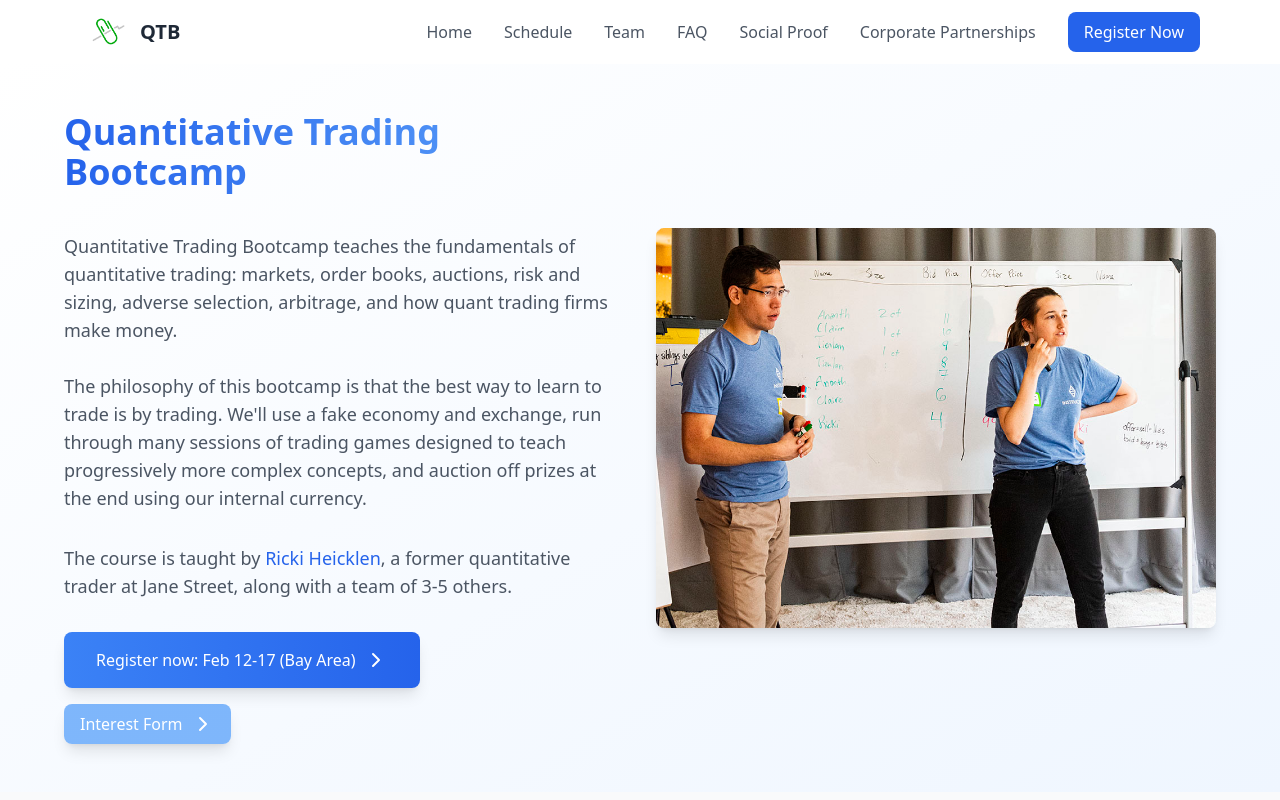
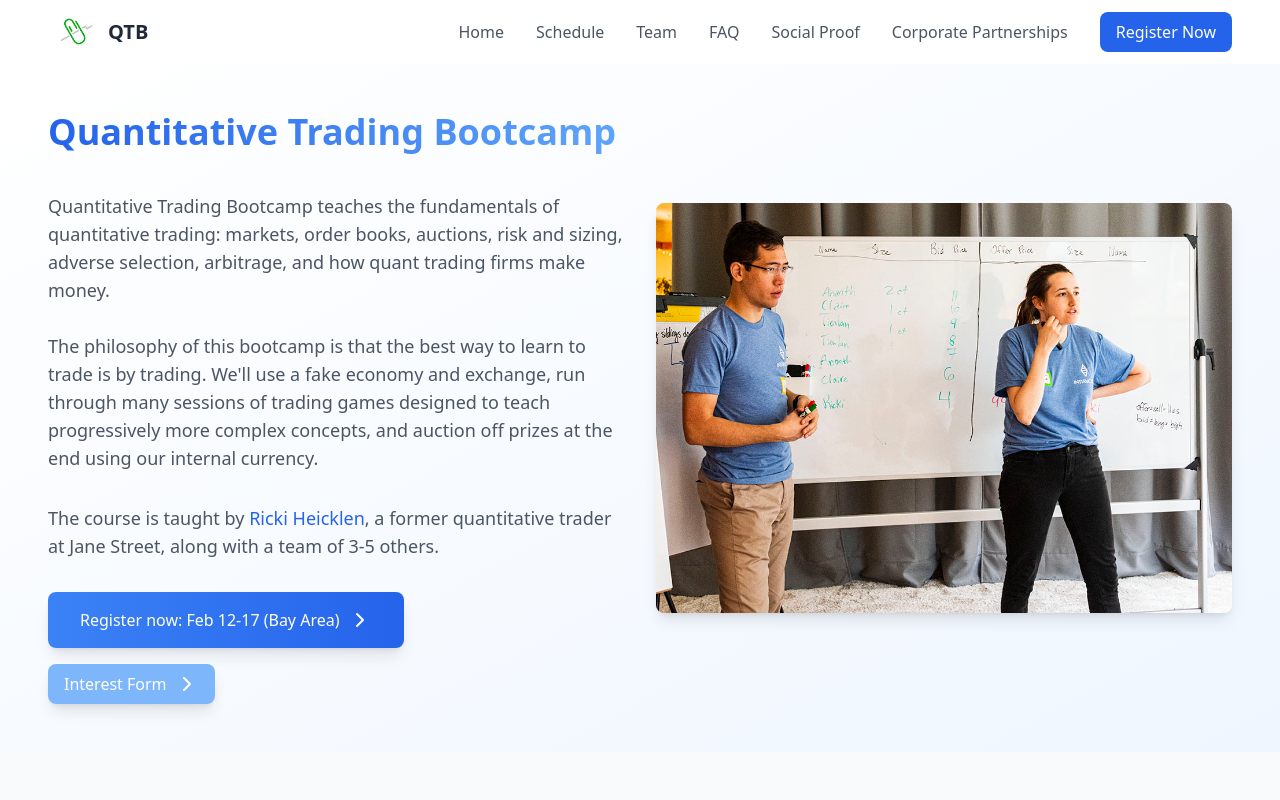
Before and after one commit to tradingbootcamp/website, a Vue app: page / in a window 1280 px wide. Shown: the top 800 px of the page. Built offline with nearby package versions, Linux system fonts and the light colour scheme.

Commit message:
bunch of sizing adjustments

```diff
--- a/src/components/home.vue
+++ b/src/components/home.vue
@@ -107,11 +107,11 @@ const features = [
 }
 
 .hero-section {
-  @apply py-12 px-4 sm:px-6 lg:px-8 bg-gradient-to-br from-white to-blue-50 relative overflow-hidden;
+  @apply max-w-7xl py-12 px-4 sm:px-8 lg:px-12 bg-gradient-to-br from-white to-blue-50 relative overflow-hidden;
 }
 
 .hero-container {
-  @apply max-w-6xl mx-auto relative z-10;
+  @apply relative z-10;
 }
 
 .hero-grid {
--- a/src/components/layout.vue
+++ b/src/components/layout.vue
@@ -3,7 +3,7 @@
     <div class="min-h-screen bg-gray-50 flex flex-col">
       <!-- Navbar -->
       <nav class="bg-white shadow-sm">
-        <div class="max-w-6xl mx-auto px-4">
+        <div class="max-w-7xl px-4 sm:px-8 lg:px-12 flex-grow">
           <div class="flex justify-between h-16">
             <div class="flex items-center">
               <router-link to="/" class="hover:opacity-80 text-xl font-bold text-gray-800 hover:text-gray-900 flex items-center gap-1">
@@ -14,7 +14,7 @@
 
 
             <!-- Desktop Menu -->
-            <div class="hidden md:flex items-center space-x-8">
+            <div class="hidden lg:flex items-center space-x-8">
               <router-link to="/" class="text-gray-600 hover:text-gray-900">Home</router-link>
               <router-link to="/schedule" class="text-gray-600 hover:text-gray-900">Schedule</router-link>
               <router-link to="/team" class="text-gray-600 hover:text-gray-900">Team</router-link>
@@ -26,7 +26,7 @@
               </a>
             </div>
 
-            <div class="md:hidden flex items-center">
+            <div class="lg:hidden flex items-center">
               <button
                 @click="isMenuOpen = !isMenuOpen"
                 class="text-gray-500 hover:text-gray-900"
@@ -39,14 +39,14 @@
         </div>
 
         <!-- Mobile Menu -->
-        <div v-if="isMenuOpen" class="md:hidden">
+        <div v-if="isMenuOpen" class="lg:hidden">
           <div class="px-2 pt-2 pb-3 space-y-1">
             <router-link to="/" class="block px-3 py-2 text-gray-600 hover:text-gray-900 hover:bg-gray-50">Home</router-link>
             <router-link to="/schedule" class="block px-3 py-2 text-gray-600 hover:text-gray-900 hover:bg-gray-50">Schedule</router-link>
             <router-link to="/team" class="block px-3 py-2 text-gray-600 hover:text-gray-900 hover:bg-gray-50">Team</router-link>
             <router-link to="/faq" class="block px-3 py-2 text-gray-600 hover:text-gray-900 hover:bg-gray-50">FAQ</router-link>
             <router-link to="/socialproof" class="block px-3 py-2 text-gray-600 hover:text-gray-900 hover:bg-gray-50">Social Proof</router-link>
-            <router-link to="/corporate-partnerships" class="text-gray-600 hover:text-gray-900">Corporate Partnerships</router-link>
+            <router-link to="/corporate-partnerships" class="block px-3 py-2 text-gray-600 hover:text-gray-900 hover:bg-gray-50">Corporate Partnerships</router-link>
             <a :href="registerUrl" class="block w-full bg-blue-600 text-white px-4 py-2 rounded-lg hover:bg-blue-700">
               Register Now
             </a>
```
